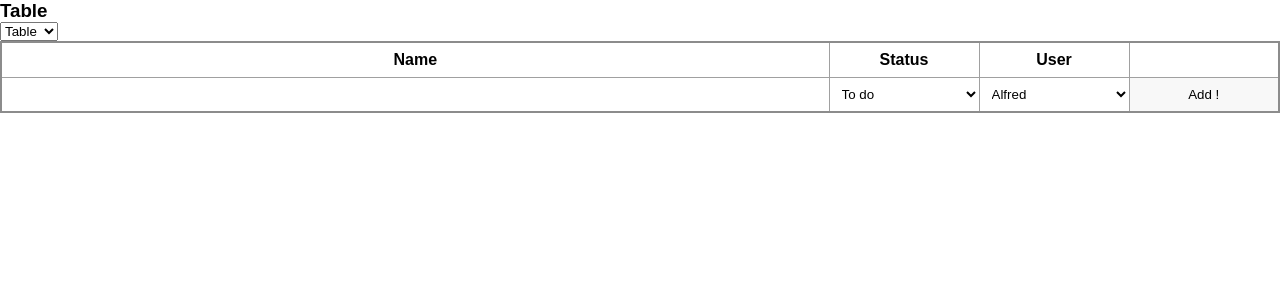
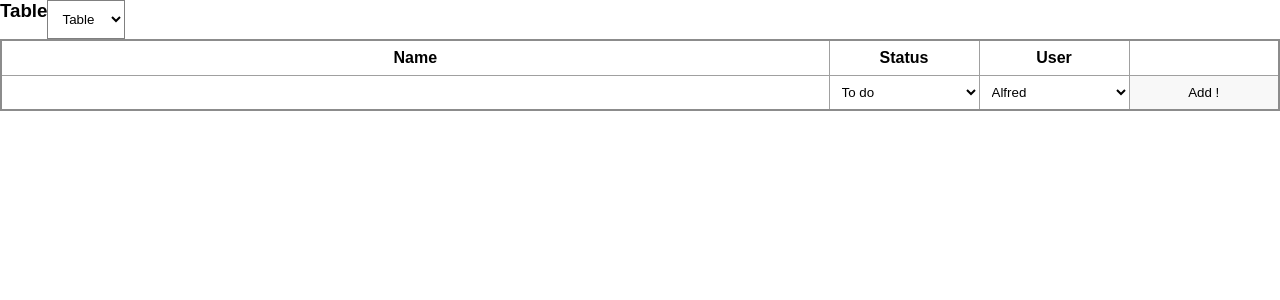
Before and after one commit to AlfGoto/toDoListNext, a Next.js app in the folder to-do-list/: page / in a window 1280 px wide. Shown: the top 300 px of the page. Built offline with nearby package versions, Linux system fonts and the light colour scheme; sample sign-in values are in the browser's storage.

Commit message:
little css upgrade

```diff
--- a/to-do-list/app/globals.css
+++ b/to-do-list/app/globals.css
@@ -118,3 +118,15 @@ body:has(#LoginDIV){
 
     }
 }
+
+
+#interface{
+    width: 100svw;
+    display: flex;
+
+    select{
+        background-color: transparent;
+        border: 1px solid gray;
+        padding: 10px;
+    }
+}
--- a/to-do-list/app/page.tsx
+++ b/to-do-list/app/page.tsx
@@ -20,7 +20,7 @@ export default function Home() {
 
     return (
         <>
-            <section>
+            <section id='interface'>
                 <h1>Table</h1>
                 <Select
                     array={['Table', 'Cards']}
```
